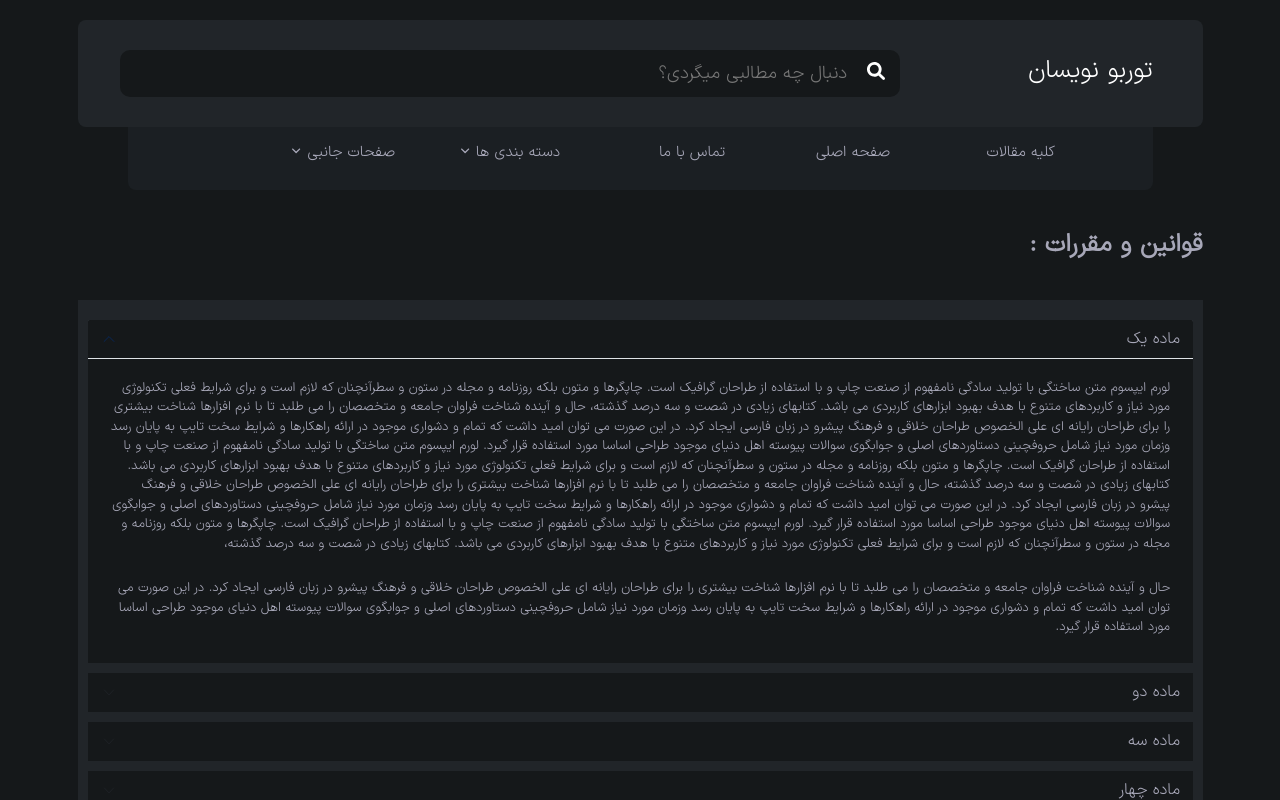
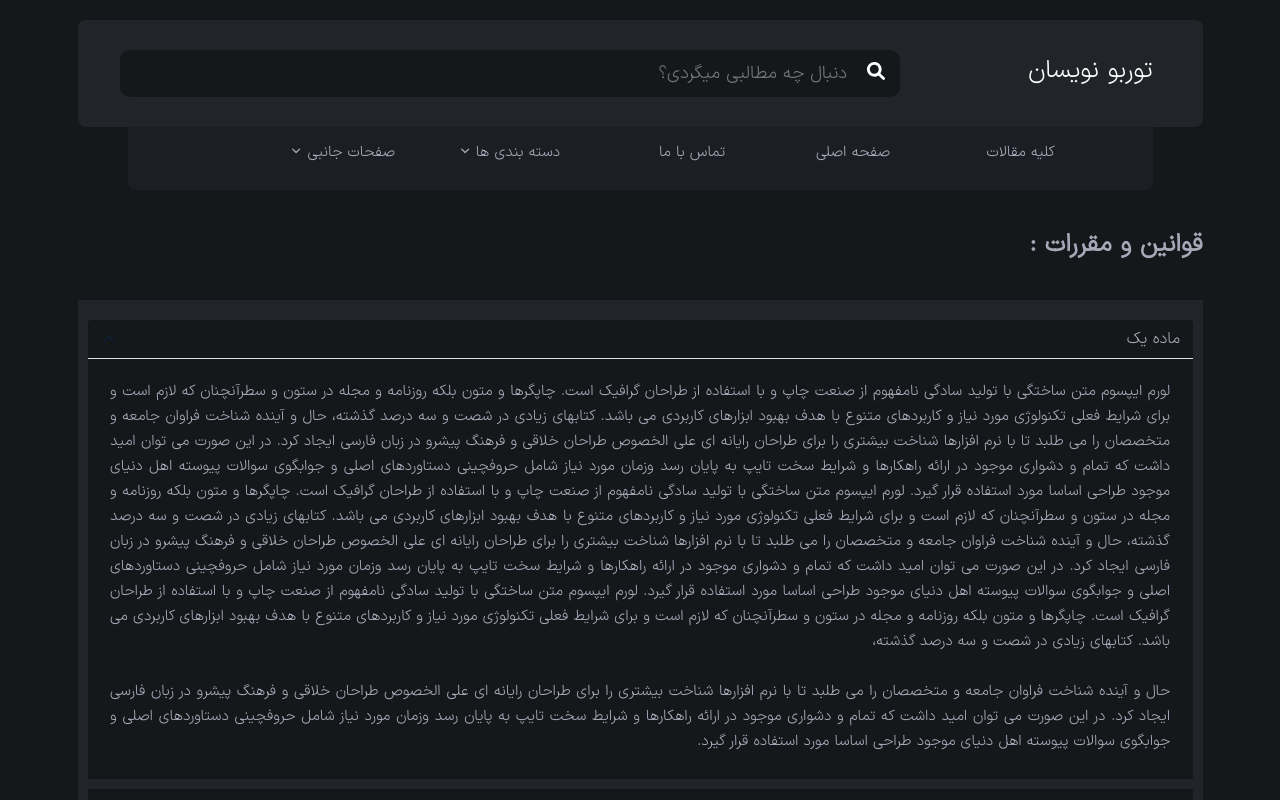
Before and after one commit to Sina-Soroosh/turbo-writers, a React (Vite) app: page /rules in a window 1280 px wide. Shown: the top 800 px of the page. Built offline with nearby package versions, Linux system fonts and the light colour scheme; a web font is replaced by a local one.

Commit message:
Change styles project

```diff
--- a/src/components/Header/Header.css
+++ b/src/components/Header/Header.css
@@ -198,6 +198,7 @@
     visibility: hidden;
     opacity: 0;
     transition: .3s;
+    z-index: 2;
 }
 
 .header .bottom-header .sup-menu:hover .sub-menu {
--- a/src/pages/AboutUs/AboutUs.css
+++ b/src/pages/AboutUs/AboutUs.css
@@ -28,4 +28,6 @@
     color: #a7a7b8;
     font-size: 15px;
     font-weight: 700;
+    line-height: 3rem;
+    text-align: justify;
 }
--- a/src/pages/ContactUs/ContactUs.css
+++ b/src/pages/ContactUs/ContactUs.css
@@ -48,7 +48,8 @@
 
 .contact-us .form-contact-us .input-box label {
     color: #a7a7a7;
-    font-size: 14px;
+    font-size: 16px;
+    font-weight: 700;
 }
 
 .contact-us .form-contact-us .input-box.email-input input {
--- a/src/pages/FrequentlyQuestions/FrequentlyQuestions.css
+++ b/src/pages/FrequentlyQuestions/FrequentlyQuestions.css
@@ -21,9 +21,11 @@
 
 .frequently-questions .content-frequently-questions .accordion-item .accordion-body * {
     color: #a7a7b8;
-    font-size: 13px;
+    font-size: 15px;
     padding: 10px;
     margin-bottom: 5px;
+    line-height: 2.5rem;
+    text-align: justify;
 }
 
 .frequently-questions .content-frequently-questions .accordion-item .accordion-header button {
--- a/src/pages/Index/Index.jsx
+++ b/src/pages/Index/Index.jsx
@@ -50,7 +50,7 @@ function Index() {
       <BoxArticles
         title="مقالات برنامه نویسی :"
         btnText="مشاهده بیشتر"
-        btnLink="/"
+        btnLink="/articles"
       >
         {programArticles.slice(0, 6).map((article) => (
           <ArticleBoxIndex {...article} key={article.id} />
--- a/src/pages/Rules/Rules.css
+++ b/src/pages/Rules/Rules.css
@@ -21,9 +21,11 @@
 
 .rules .content-rules .accordion-item .accordion-body * {
     color: #a7a7b8;
-    font-size: 13px;
+    font-size: 15px;
     padding: 10px;
     margin-bottom: 5px;
+    line-height: 2.5rem;
+    text-align: justify;
 }
 
 .rules .content-rules .accordion-item .accordion-header button {
```
